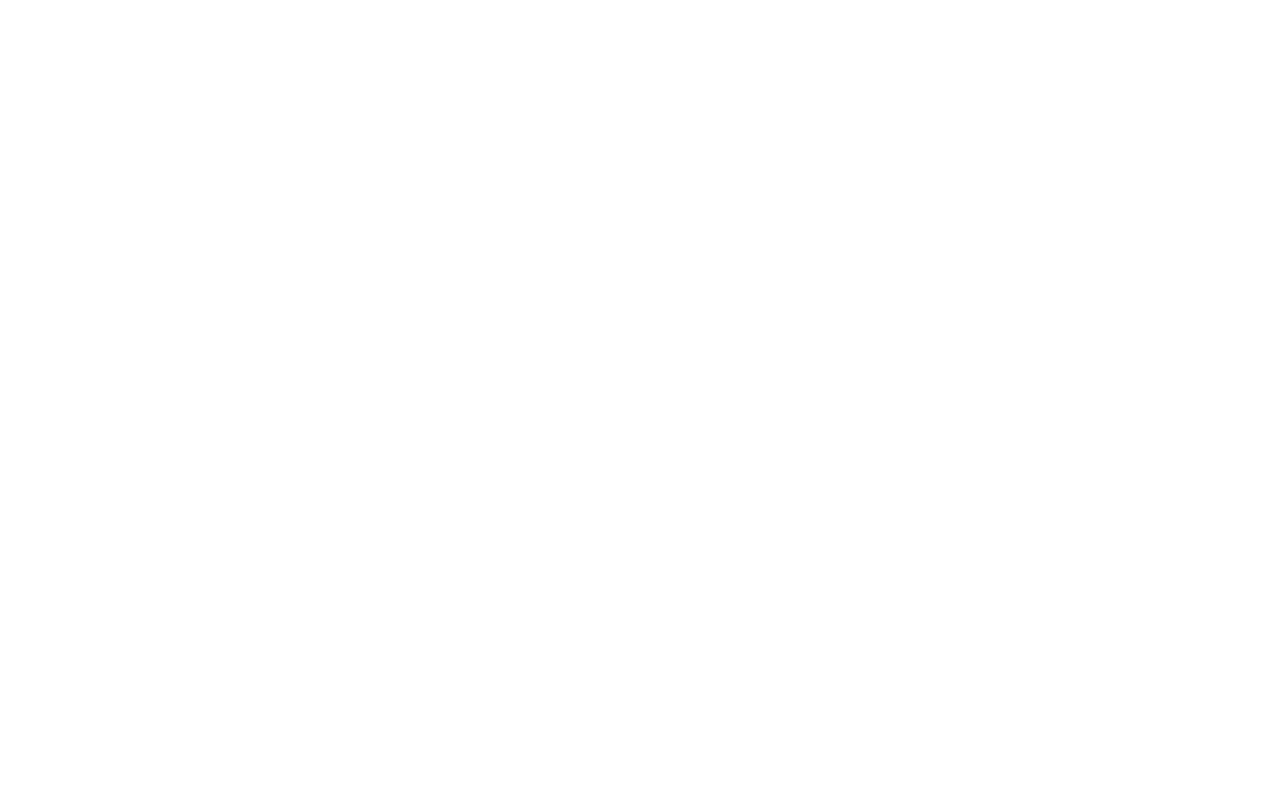
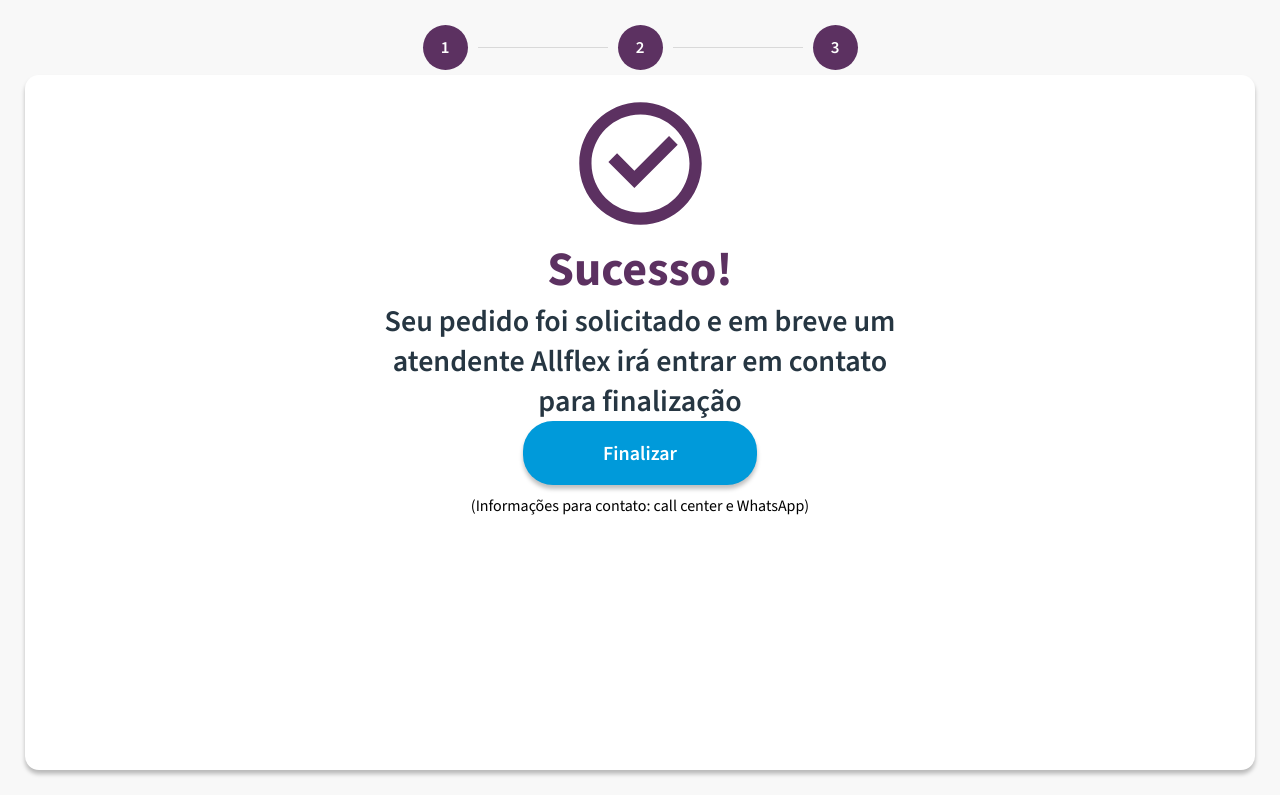
Before and after one commit to wholetomy/allflex, a React (Create React App) app: page /#/final in a window 1280 px wide. Before the commit this address had no page. Built offline with nearby package versions, Linux system fonts and the light colour scheme.

Commit message:
adicao de pagina de not found, de pagina de final, de redirecionamento para pagina final e ajustes gerais na identificadores.jsx

```diff
--- a/src/App.jsx
+++ b/src/App.jsx
@@ -1,10 +1,12 @@
 import React from 'react';
-import { Route, Routes } from 'react-router-dom';
+import { Route, Routes, Navigate } from 'react-router-dom';
 import ResetStyles from './Components/Styles/ResetStyles';
 import Inicio from './Pages/Inicio/Inicio';
 import Identificadores from './Pages/Identificadores/Identificadores';
 import Acessorios from './Pages/Acessorios/Acessorios';
 import Finalizacao from './Pages/Finalizacao/Finalizacao';
+import Final from './Pages/Final/Final';
+import NotFound from './Pages/NotFound/NotFound';
 
 function App() {
   return (
@@ -15,6 +17,9 @@
         <Route path="/identificadores" element={<Identificadores />} />
         <Route path="/acessorios" element={<Acessorios />} />
         <Route path="/finalizacao" element={<Finalizacao />} />
+        <Route path="/final" element={<Final />} />
+        <Route path="*" element={<Navigate to="/404" />} />
+        <Route path="/404" element={<NotFound />} />
       </Routes>
    </>
   );
--- /dev/null
+++ b/src/Pages/Final/Final.jsx
@@ -0,0 +1,28 @@
+import React from 'react'
+import Etapas from '../../Components/Etapas/Etapas'
+import { Link } from 'react-router-dom';
+import { FinalContainer, EtapasDiv, FinalizacaoDiv } from './Final.styles.jsx';
+import checkboxSVG from '../../Components/Images/Final/checkbox.svg'
+
+export default function Final() {
+    return (
+        <>
+            <FinalContainer>
+                <EtapasDiv>
+                    <Etapas etapa={3} />
+                </EtapasDiv>
+                <FinalizacaoDiv>
+                    <div>
+                        <img src={checkboxSVG} alt="checkboxSVG" />
+                        <h1>Sucesso!</h1>
+                        <p>Seu pedido foi solicitado e em breve um atendente Allflex irá entrar em contato para finalização</p>
+                        <Link to="/">
+                            <button>Finalizar</button>
+                        </Link>
+                        <span>(Informações para contato: call center e WhatsApp)</span>
+                    </div>
+                </FinalizacaoDiv>
+            </FinalContainer>
+        </>
+    )
+}
--- /dev/null
+++ b/src/Pages/Final/Final.styles.jsx
@@ -0,0 +1,71 @@
+import styled from "styled-components";
+
+export const FinalContainer = styled.div`
+    padding: 25px;
+    display: flex;
+    flex-direction: column;
+    justify-content: center;
+    align-items: center;
+    grid-gap: 5px;
+    background-color: #f8f8f8;
+`;
+
+export const EtapasDiv = styled.div`
+    @media screen and (max-width: 500px) {
+        display: none;
+    }
+`;
+
+export const FinalizacaoDiv = styled.div`
+    width: 100%;
+    background-color: #ffffff;
+    border-radius: 14px;
+    box-shadow: 0px 4px 4px 0px rgba(0, 0, 0, 0.25);
+    height: calc(100vh - 105px);
+    display: flex;
+    align-items: center;
+    flex-direction: column;
+    padding: 15px;
+    overflow: auto;
+
+    div {
+        display: flex;
+        align-items: center;
+        max-width: 530px;
+        flex-direction: column;
+        text-align: center;
+
+        button {
+            width: 234px;
+            height: 64px;
+            border-radius: 30px;
+            color: #ffffff;
+            background-color: #009ada;
+            outline: none;
+            border: none;
+            font-weight: 600;
+            font-size: 20px;
+            cursor: pointer;
+            box-shadow: 0px 4px 4px 0px rgba(0, 0, 0, 0.25);
+            margin-bottom: 10px;
+        }
+
+        h1 {
+            color: #5c3161;
+            font-size: 48px;
+        }
+
+        p {
+            color: #263642;
+            font-weight: 600;
+            font-size: 30px;
+        }
+    }
+
+
+
+    /* @media screen and (max-width: 810px) {
+        flex-direction: column;
+        height: unset;
+    } */
+`;
--- a/src/Pages/Finalizacao/Finalizacao.jsx
+++ b/src/Pages/Finalizacao/Finalizacao.jsx
@@ -1,5 +1,5 @@
 import React, { useState, useEffect } from 'react'
-import { Link } from 'react-router-dom';
+import { Link, Navigate, useNavigate } from 'react-router-dom';
 import Etapas from '../../Components/Etapas/Etapas'
 import { FinalizacaoContainer, FinalizacaoDiv, FinalizacaoLeft, FinalizacaoRight, EtapasDiv, Modal } from './Finalizacao.styles';
 import Trash from '../../Components/Images/Acessorios/trash.svg';
@@ -11,6 +11,7 @@
   //Início obrigatoriedade dos campos
 
   const [modalVisible, setModalVisible] = useState(false);
+  const navigate = useNavigate();
 
   const handleSolicitarPedido = () => {
     const camposObrigatorios = ['cnpjCpf', 'nomeFazenda', 'telefone', 'email'];
@@ -20,8 +21,10 @@
       // Todos os campos obrigatórios estão preenchidos, continuar com a lógica para solicitar o pedido
       localStorage.setItem('informacoesCliente', JSON.stringify(clienteInfo));
       enviarParaBancoDeDados();
+      navigate("/final");
     } else {
       // Exibir o modal de aviso informando que todos os campos obrigatórios devem ser preenchidos
+      setErrorMessage('Todos os campos obrigatórios devem ser preenchidos.');
       setModalVisible(true);
     }
   };
@@ -29,15 +32,34 @@
   const closeModal = () => {
     setModalVisible(false);
   };
+  //Final obrigatoriedade dos campos
+
+  //Início de funções de solicitar pedido
+  const [errorMessage, setErrorMessage] = useState('');
+
+  const handleSuccess = () => {
+    // Limpar os campos de clienteInfo
+    setClienteInfo({
+      clienteAllflex: 'Sim',
+      cnpjCpf: '',
+      inscricaoEstadual: '',
+      nomeFazenda: '',
+      telefone: '',
+      email: '',
+      observacoes: ''
+    });
+
+    // Limpar os carrinhos
+    setCarrinhoIdentificadores([]);
+    setCarrinhoAcessorios([]);
+
+    // Limpar o localStorage
+    localStorage.removeItem('informacoesCliente');
+    localStorage.removeItem('carrinhoIdentificadores');
+    localStorage.removeItem('carrinhoAcessorios');
+  };
 
   const enviarParaBancoDeDados = () => {
-    // Mostrar os dados que serão enviados para o console
-    console.log('Dados a serem enviados:', {
-      clienteInfo: clienteInfo,
-      carrinhoIdentificadores: carrinhoIdentificadores,
-      carrinhoAcessorios: carrinhoAcessorios
-    });
-
     axios.post('https://i9bnl8uzma.execute-api.us-east-1.amazonaws.com/dev/pedido', {
       clienteInfo: clienteInfo,
       carrinhoIdentificadores: carrinhoIdentificadores,
@@ -45,89 +67,17 @@
     })
       .then(response => {
         console.log('Dados enviados com sucesso:', response.data);
-        // Limpar o localStorage após o envio bem-sucedido, se necessário
-        localStorage.removeItem('informacoesCliente');
-        localStorage.removeItem('carrinhoIdentificadores');
-        localStorage.removeItem('carrinhoAcessorios');
+        handleSuccess();
       })
       .catch(error => {
         console.error('Erro ao enviar os dados:', error);
-        // Tratar erros, exibir mensagens de erro, etc.
+        // Atualizar a mensagem de erro
+        setErrorMessage('Erro: ' + error.message);
+        // Abrir o modal de erro
+        setModalVisible(true);
       });
   };
-
-
-
-/*   const enviarParaBancoDeDados = () => {
-    const data = {
-      teste: "Este é um teste de exemplo no react"
-    };
-
-    axios.post('https://i9bnl8uzma.execute-api.us-east-1.amazonaws.com/dev/createPedido', data)
-      .then(response => {
-        console.log('Dados enviados com sucesso:', response.data);
-        // Limpar o localStorage após o envio bem-sucedido, se necessário
-        //localStorage.removeItem('informacoesCliente');
-        //localStorage.removeItem('carrinhoIdentificadores');
-        //localStorage.removeItem('carrinhoAcessorios');
-      })
-      .catch(error => {
-        console.error('Erro ao enviar os dados:', error);
-        // Tratar erros, exibir mensagens de erro, etc.
-      });
-  }; */
-
-/*   const enviarParaBancoDeDados = () => {
-    const data = {
-      clienteInfo: {
-        clienteAllflex: "Sim",
-        cnpjCpf: "12345678900",
-        inscricaoEstadual: "123456",
-        nomeFazenda: "Fazenda Teste",
-        telefone: "123456789",
-        email: "cliente@example.com",
-        observacoes: "Observações sobre o pedido"
-      },
-      carrinhoIdentificadores: [
-        {
-          tipo: "Eletrônico",
-          opcao: "Inviolável",
-          especie: "Não aplicável",
-          macho: "Pequeno Longo",
-          femea: "FDX",
-          gravacao: "Fêmea numerada",
-          cor: "Amarelo",
-          quantidade: 100,
-          numeroInicial: null,
-          numeroFinal: null,
-          fazenda: "Fazenda Allflex",
-          logo: null,
-          observacao: "Meu pedido tem que ser rápido."
-        }
-      ],
-      carrinhoAcessorios: [
-        {
-          acessorio: "Furador Allflex",
-          quantidade: 2
-        }
-      ]
-    };
-
-    axios.post('https://i9bnl8uzma.execute-api.us-east-1.amazonaws.com/dev/pedido', data)
-      .then(response => {
-        console.log('Dados enviados com sucesso:', response.data);
-        // Limpar o localStorage após o envio bem-sucedido, se necessário
-        //localStorage.removeItem('informacoesCliente');
-        //localStorage.removeItem('carrinhoIdentificadores');
-        //localStorage.removeItem('carrinhoAcessorios');
-      })
-      .catch(error => {
-        console.error('Erro ao enviar os dados:', error);
-        // Tratar erros, exibir mensagens de erro, etc.
-      });
-  }; */
-
-  //Final obrigatoriedade dos campos
+  //Final de funções de solicitar pedido
 
   //Início de funções para pegar o carrinho de acessórios
   const [carrinhoIdentificadores, setCarrinhoIdentificadores] = useState([]);
@@ -387,8 +337,8 @@
           <Modal>
             <div className="modal-content">
               <img className='x-button' src={Xbutton} onClick={closeModal} alt="x-button" />
-              <h3>Atenção</h3>
-              <p>Todos os campos obrigatórios devem ser preenchidos.</p>
+              <h3>Erro</h3>
+              <p>{errorMessage}</p>
             </div>
           </Modal>
         )}
--- a/src/Pages/Identificadores/Identificadores.jsx
+++ b/src/Pages/Identificadores/Identificadores.jsx
@@ -463,12 +463,14 @@
                     <input type="text" value={farmName} maxLength={40} onChange={(e) => setFarmName(e.target.value)} />
                   </div>
                 </div>
-                <div className='options-div'>
-                  <div className='options-div-long'>
-                    <span>Logo</span>
-                    <input type="file" accept=".jpg, .jpeg, .png" onChange={handleFileChange} />
+                {selectedRecordingType != '' && selectedRecordingType != 5 && (
+                  <div className='options-div'>
+                    <div className='options-div-long'>
+                      <span>Logo</span>
+                      <input type="file" accept=".jpg, .jpeg, .png" onChange={handleFileChange} />
+                    </div>
                   </div>
-                </div>
+                )}
                 <div className='options-div'>
                   <div className='options-div-long'>
                     <span>Observação</span>
--- /dev/null
+++ b/src/Pages/NotFound/NotFound.jsx
@@ -0,0 +1,7 @@
+import React from 'react'
+
+export default function NotFound() {
+  return (
+    <div>NotFound</div>
+  )
+}
```
Also changed, not shown: src/Components/Images/Final/checkbox.svg (added).
